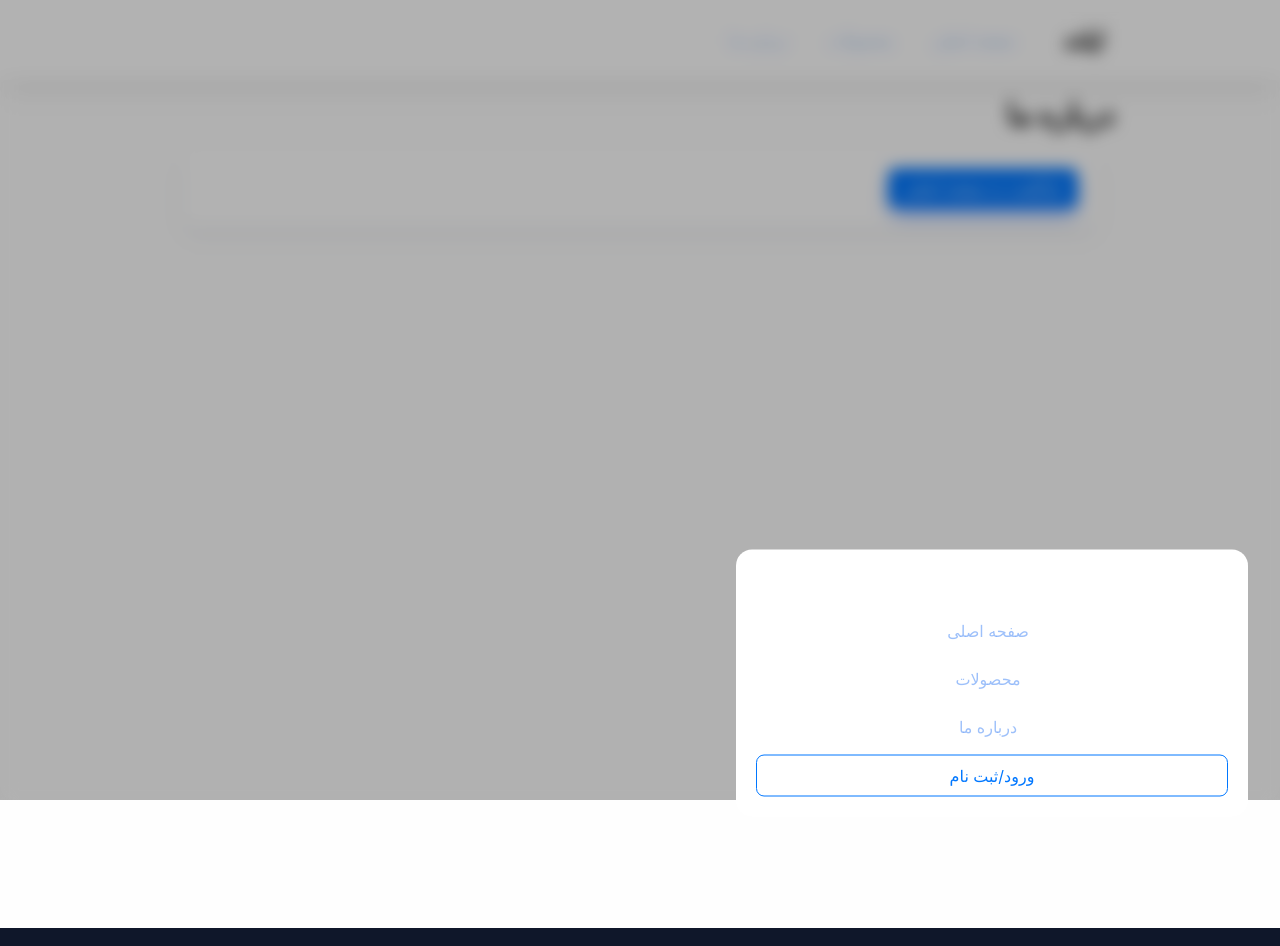
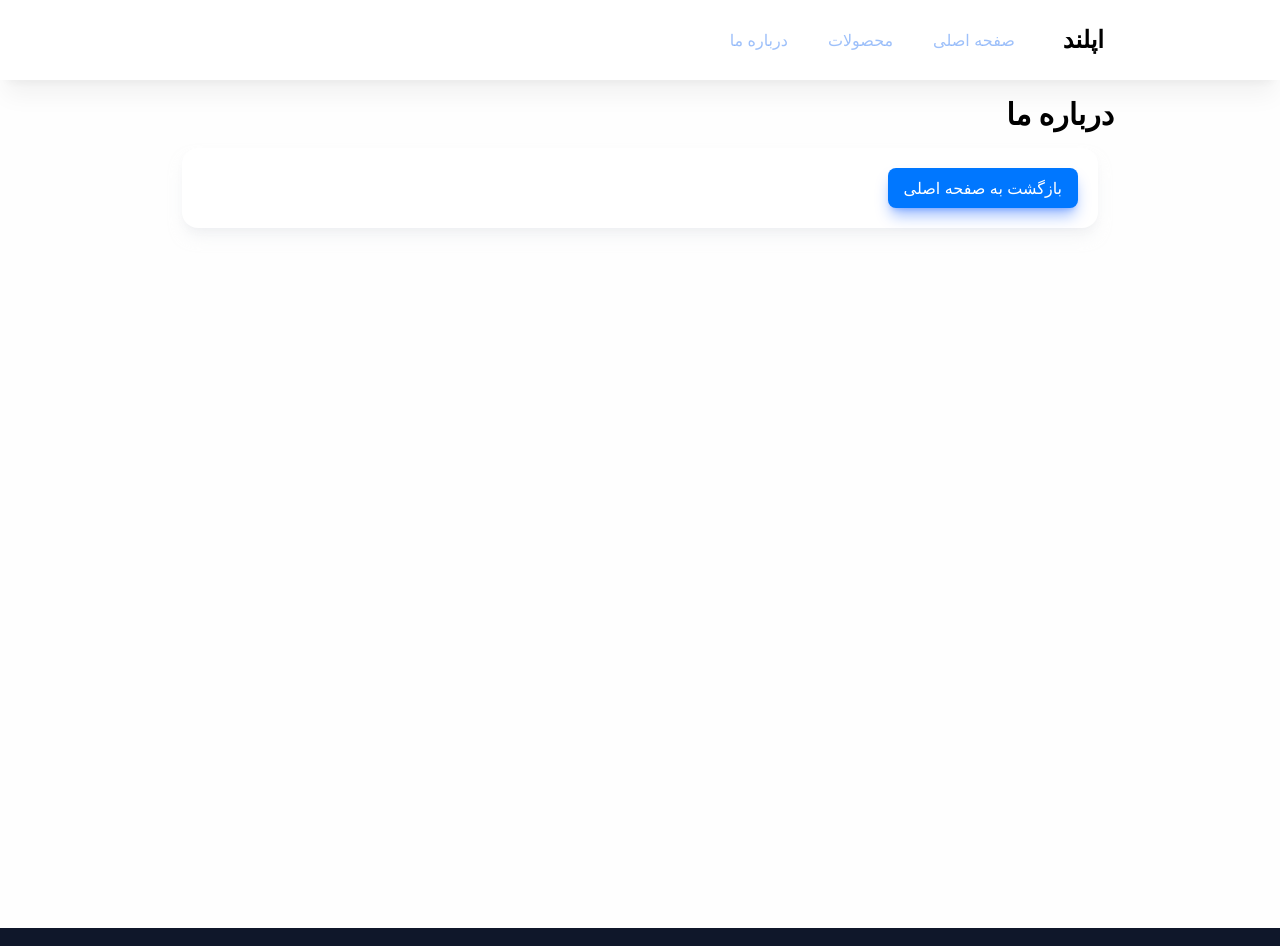
Before and after one commit to amirtrg/appland, a Next.js app: page /about-us in a window 1280 px wide. Shown: the top 946 px of the page. Built offline with nearby package versions, Linux system fonts and the light colour scheme.

Commit message:
[IMPROVMENT] [UI] change modal component

```diff
--- a/components/Ui/Modal/Modal.js
+++ b/components/Ui/Modal/Modal.js
@@ -1,20 +1,24 @@
 import Card from "../Card/Card";
-import { motion } from 'framer-motion';
+import { motion } from "framer-motion";
 
-const Modal = ({ children, className, onExit,isShown }) => {
+const Modal = ({ children, className, onExit, isShown }) => {
   let backdrop;
-  !isShown ? backdrop={opacity:1} : backdrop={opacity:0}
+  !isShown ? (backdrop = { opacity: 0,scale:0,borderRadius:"0% 0% 0 100%" }) : (backdrop = { opacity: 1,borderRadius:"0",scale:1 });
   return (
     <>
-      <Card initial={{opacity:0,scale:0,y:"-50%",borderRadius:"100%"}}
-      animate={{opacity:1,scale:1,borderRadius:"1rem",y:"50%"}}
-      className={`z-50 fixed top-1/2 left-0 right-0 transform -translate-y-1/2  mx-8  max-w-lg transition-all ease-linear delay-500 duration-300 bg-white dark:bg-black dark:border dark:border-white/40 dark:backdrop-blur dark:text-white ${className}`}>
-       {children}
-      </Card>
       <motion.div
-      initial={{opacity:0}}
-      animate={backdrop}
-        className="fixed top-0 bottom-0 left-0 backdrop-blur dark:backdrop-blur-none right-0 bg-black/30  z-40 cursor-pointer"
+        initial={{ opacity: 0, scale: 0, y: "0%", borderRadius: "100%" }}
+        animate={{ opacity: 1, scale: isShown?1:0, borderRadius: "1rem", y:  isShown?"-50%":"-100%"}}
+        transition={{delay:isShown?0.5:0.3,duration:.4}}
+        className={`z-50 fixed top-1/2 left-0 right-0 mx-8 p-4  max-w-lg bg-white/80 backdrop-blur-xl  backdrop-saturate-50  dark:bg-black/80   dark:backdrop-blur dark:text-white ${className}`}
+      >
+        {children}
+      </motion.div>
+      <motion.div
+        initial={{ opacity: 0 ,borderRadius:"10rem",scale:0}}
+        transition={{delay:isShown?0.5:0.3,duration:.4}}
+        animate={backdrop}
+        className="fixed top-0 bottom-0 left-0 backdrop-blur  right-0 bg-black/30 z-40 origin-top-right cursor-pointer"
         onClick={onExit}
       />
     </>
```
